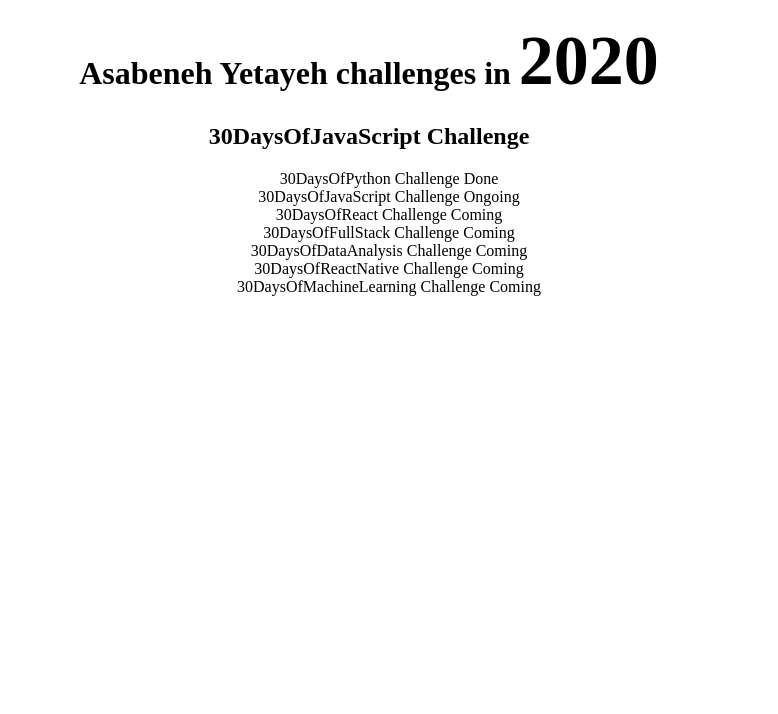
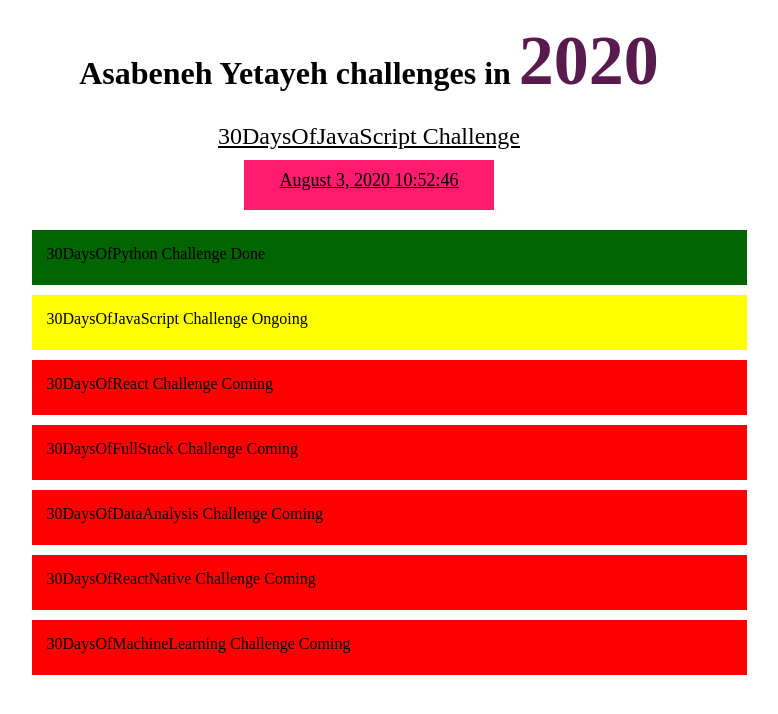
Before and after one commit to Alao-Abiodun/10Days-JavaScriptDOM-Project, a plain HTML site: page Day1/index.html in a window 1280 px wide. Shown: the whole page, without its empty margins (271-1049 px from the left). Drawn offline with Linux system fonts and the light colour scheme.

Commit message:
solve Day1 challenges of Javascript

```diff
--- a/Day1/main.js
+++ b/Day1/main.js
@@ -2,8 +2,61 @@ const wrapper = document.querySelector('.wrapper');
 const headingOne = document.querySelector('h1');
 const headingTwo = document.querySelector('h2');
 const list = document.querySelectorAll('li');
+const year = document.querySelector('span');
 
 wrapper.style.textAlign = 'center';
-list.forEach(li => {
+
+
+var dateElement = document.createElement('div');
+dateElement.textContent = `August 3, 2020 10:52:46`
+dateElement.style.textDecoration = 'none';
+dateElement.style.paddingTop = '10px';
+dateElement.style.width = '250px';
+dateElement.style.height = '40px';
+dateElement.style.fontSize = '18px';
+dateElement.style.margin = '10px auto';
+const changeDateElementBackground = () => {
+    setInterval(() => {
+        let R = Math.floor(Math.random() * 256);
+        let G = Math.floor(Math.random() * 256);
+        let B = Math.floor(Math.random() * 256);
+        let rgbValues = `rgb(${R},${G},${B})`;
+        dateElement.style.backgroundColor = rgbValues
+    }, 1000);
+}
+changeDateElementBackground();
+
+headingTwo.appendChild(dateElement);
+
+const changeColor = () => {
+    setInterval(() => {
+        let R = Math.floor(Math.random() * 256);
+        let G = Math.floor(Math.random() * 256);
+        let B = Math.floor(Math.random() * 256);
+        let rgbValues = `rgb(${R},${G},${B})`;
+        year.style.color = rgbValues
+    }, 1000);
+}
+changeColor();
+
+list.forEach((li, i) => {
+    li.style.width = '700px';
+    li.style.height = '40px'
+    li.style.margin = `10px auto`
+    li.style.padding = '15px 0 0 15px'
+    li.style.textAlign = 'center'
+    li.style.textAlign = 'left'
     li.style.listStyle = 'none';
+    // li.style.backgroundColor = 'red'
+    if (i === 0) {
+        li.style.backgroundColor = 'darkgreen';
+    } else if (i === 1) {
+        li.style.backgroundColor = 'yellow';
+    } else {
+        li.style.backgroundColor = 'red';
+    }
 })
+
+headingTwo.style.fontFamily = 'arial sans-serif';
+headingTwo.style.fontWeight = 'normal';
+headingTwo.style.textDecoration = 'underline';
--- a/Day1/style.css
+++ b/Day1/style.css
@@ -1,3 +1,4 @@
 .year {
     font-size: 70px;
+    font-weight: 900;
 }
```
